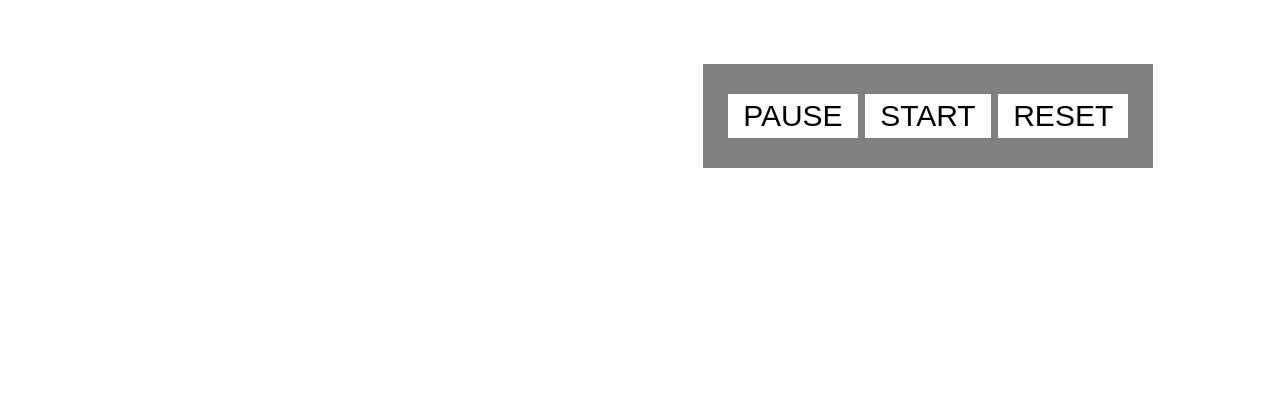
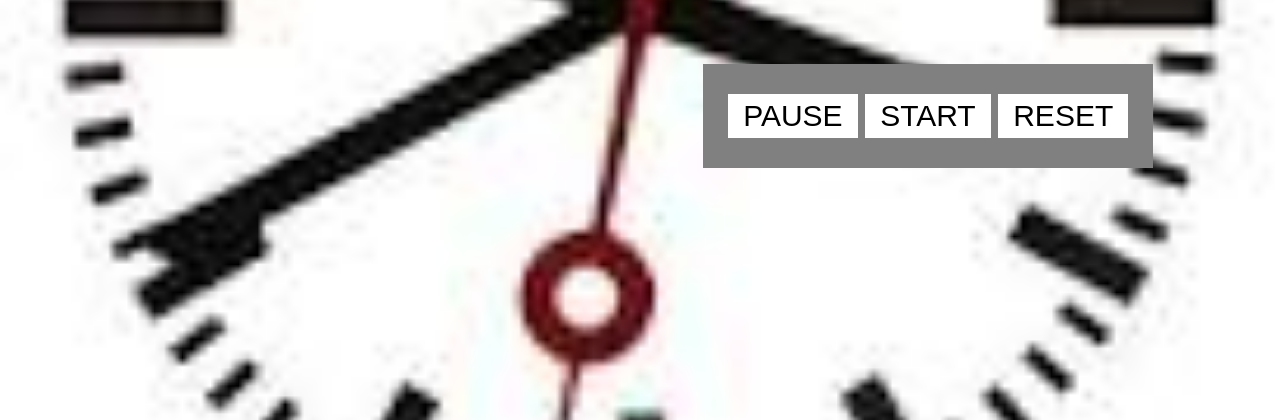
Before and after one commit to dvictor2/Stopwatch.github.io, a plain HTML site: page index.html in a window 1280 px wide. Shown: the part 396-816 px from the top of the page. Drawn offline with Linux system fonts and the light colour scheme.

Commit message:
Update style.css

```diff
--- a/style.css
+++ b/style.css
@@ -1,5 +1,5 @@
 body{
-  background-image: ("alarm\ clock.jpg");
+  background-image: url("alarm clock.jpg");
   background-repeat: no-repeat;
   background-size: cover;
   background-position: center;
```
